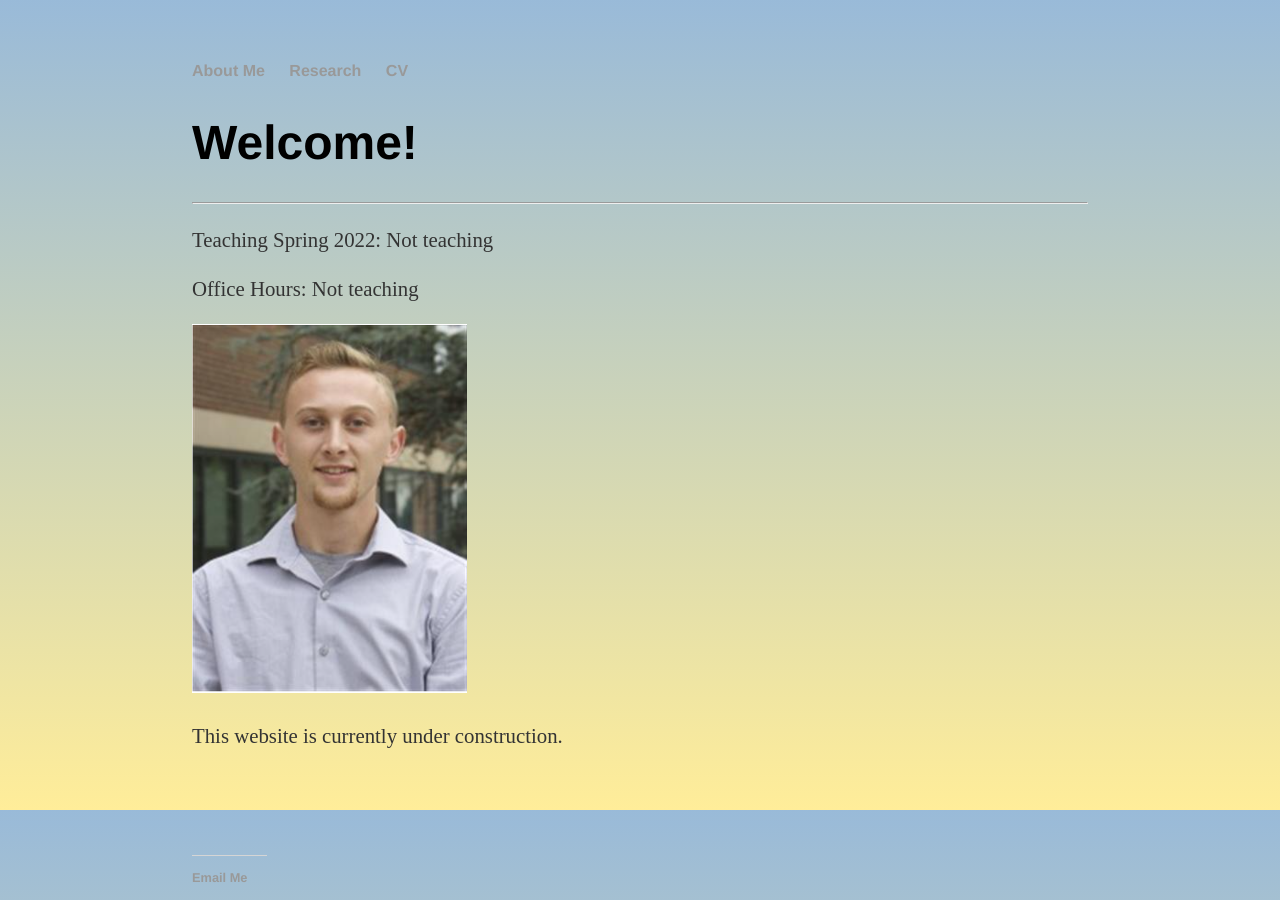
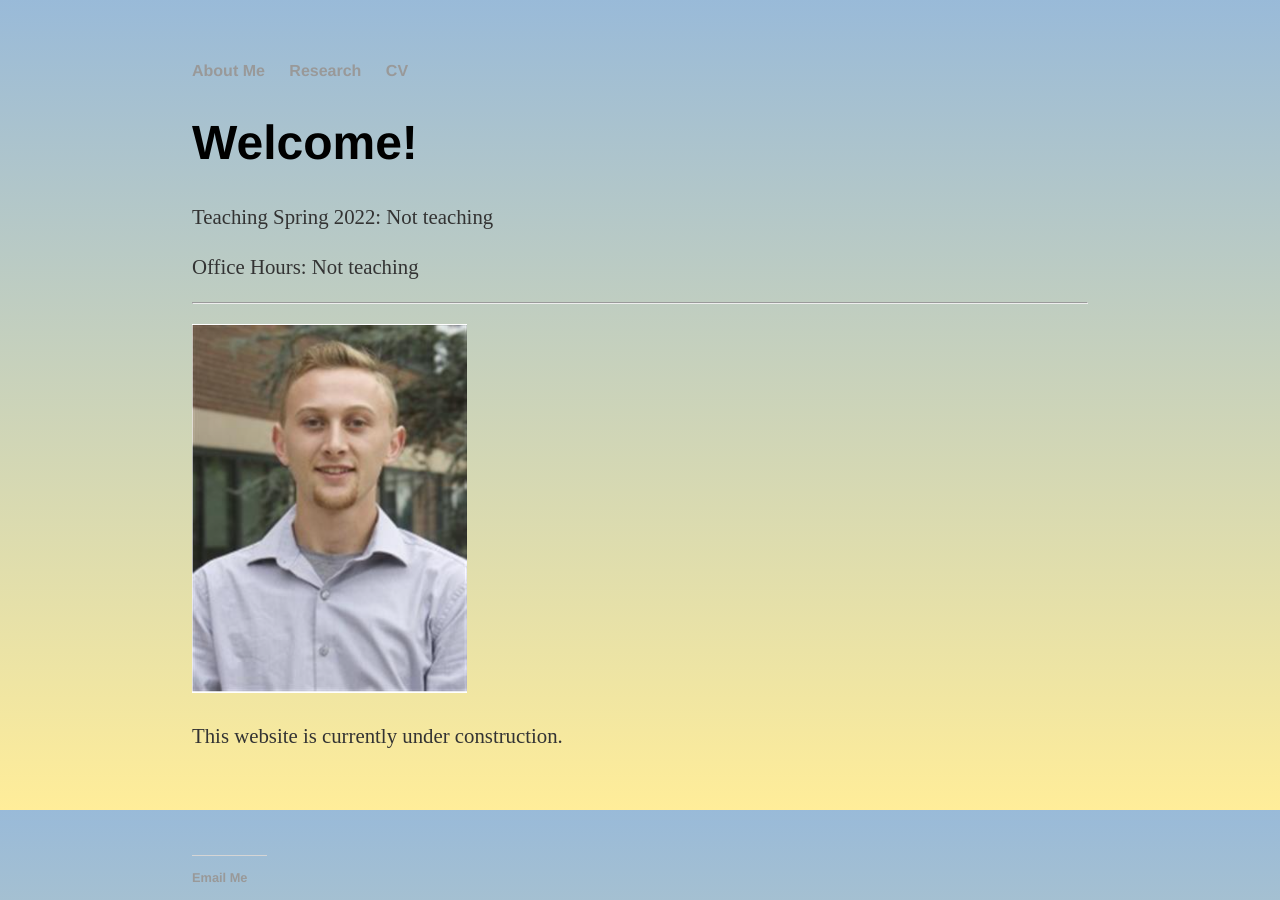
Before and after one commit to dhayes95/dhayes95.github.io, a Jekyll site: the page built from index.html, in a window 1280 px wide. Built offline with Jekyll 4.4.1, drawn with Linux system fonts in a browser that asks for light colours.

Commit message:
Update index.html

```diff
--- a/index.html
+++ b/index.html
@@ -4,9 +4,10 @@ title: Dan Hayes
 ---
 <div class="blurb">
 	<h1>Welcome!</h1>
-		<hr>
+
 	<p> Teaching Spring 2022: Not teaching </p>
 	<p> Office Hours: Not teaching </p>
+	<hr>
 		<p><img src="HeadShotDan.PNG" width="275" height=auto></p>
     		<p>This website is currently under construction.</p>
 
```
